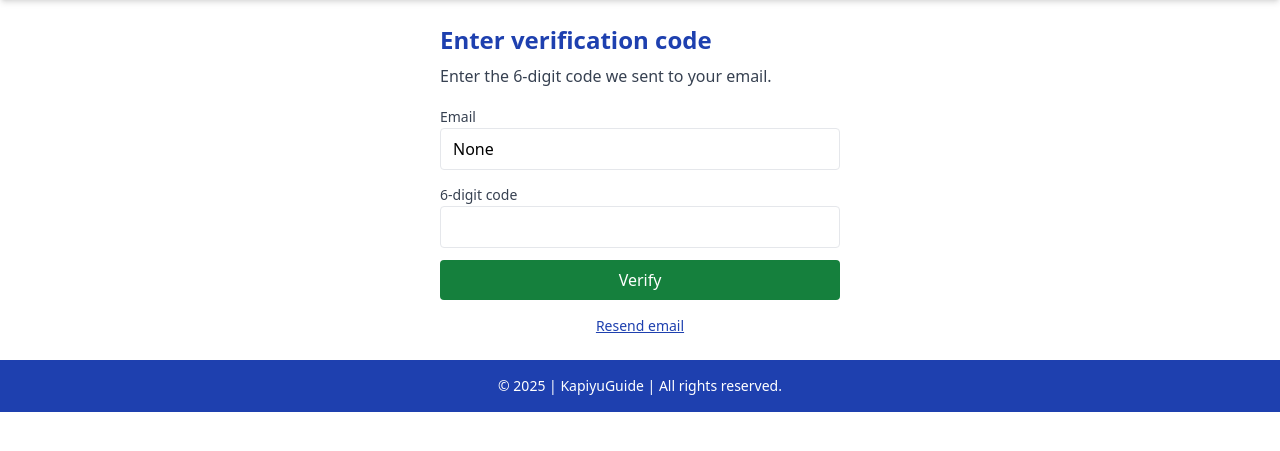
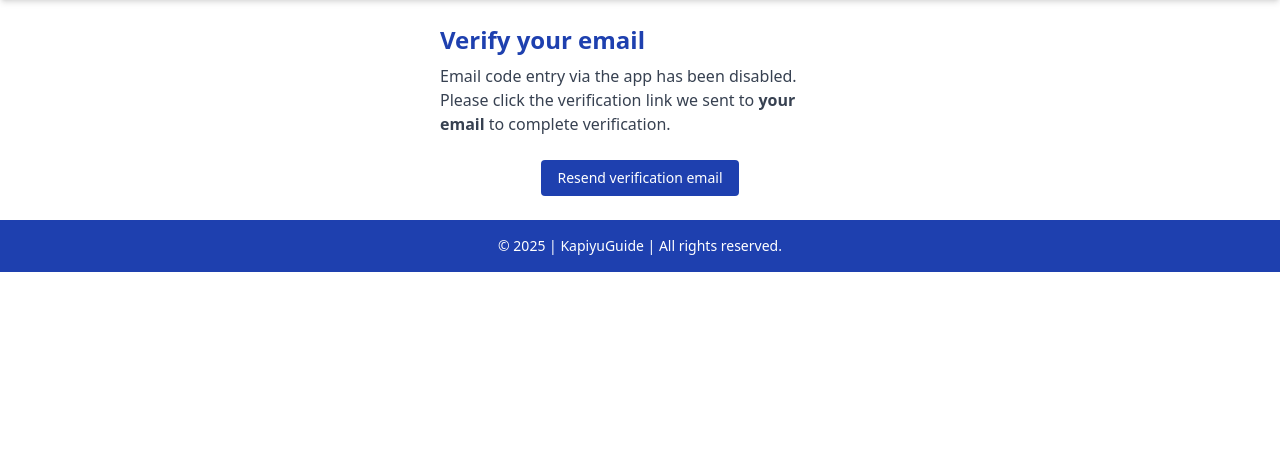
Before and after one commit to Eraal/PiyuGuide, a Flask app: page /verify-email/code in a window 1280 px wide. Shown: the part 72-523 px from the top of the page. Run offline with Flask 3, Linux system fonts and the light colour scheme; data that the repository does not hold is empty; some libraries are stand-ins or nearby versions; some web fonts are replaced.

Commit message:
Verification

```diff
--- a/templates/auth/verify_code.html
+++ b/templates/auth/verify_code.html
@@ -1,39 +1,10 @@
 {% extends 'headerbase.html' %}
 {% block content %}
 <section class="max-w-md mx-auto p-6">
-  <h1 class="text-2xl font-bold text-blue-800 mb-2">Enter verification code</h1>
-  <p class="text-gray-700">Enter the 6-digit code we sent to your email.</p>
-  <form action="{{ url_for('auth.verify_email_code') }}" method="post" class="mt-4 space-y-3" novalidate>
-    <input type="hidden" name="csrf_token" value="{{ csrf_token() }}">
-    <label class="block">
-      <span class="text-sm text-gray-700">Email</span>
-      <input type="email" name="email" required value="{{ email }}" class="border rounded px-3 py-2 w-full" />
-    </label>
-    <label class="block">
-      <span class="text-sm text-gray-700">6-digit code</span>
-      <input id="otpInput" type="text" name="code" inputmode="numeric" maxlength="6" autocomplete="one-time-code" class="border rounded px-3 py-2 w-full tracking-widest text-center" />
-    </label>
-    <button class="px-4 py-2 bg-green-700 text-white rounded w-full">Verify</button>
-  </form>
-  <div class="mt-4 text-center text-sm">
-    <a class="text-blue-800 underline" href="{{ url_for('auth.check_email', email=email) }}">Resend email</a>
+  <h1 class="text-2xl font-bold text-blue-800 mb-2">Verify your email</h1>
+  <p class="text-gray-700">Email code entry via the app has been disabled. Please click the verification link we sent to <strong>{{ email or 'your email' }}</strong> to complete verification.</p>
+  <div class="mt-6 text-center text-sm">
+    <a class="inline-block px-4 py-2 bg-blue-800 text-white rounded" href="{{ url_for('auth.check_email', email=email) }}">Resend verification email</a>
   </div>
 </section>
-<script>
-  (function(){
-    const el = document.getElementById('otpInput');
-    if(!el) return;
-    // Keep only digits and limit to 6
-    function sanitize(){
-      const digits = (el.value||'').replace(/\D+/g, '').slice(0,6);
-      if (el.value !== digits) el.value = digits;
-    }
-    el.addEventListener('input', sanitize);
-    el.addEventListener('paste', function(e){
-      requestAnimationFrame(sanitize);
-    });
-    // On form submit, ensure we only send digits; browser validation disabled via novalidate
-    el.form && el.form.addEventListener('submit', function(){ sanitize(); });
-  })();
-</script>
 {% endblock %}
--- a/templates/email/verify_email.html
+++ b/templates/email/verify_email.html
@@ -8,9 +8,7 @@
       <p style="margin:24px 0;">
         <a href="{{ verify_url }}" style="background:#1e40af;color:#fff;padding:12px 18px;border-radius:6px;text-decoration:none;display:inline-block;">Verify Email</a>
       </p>
-      <p>Or enter this 6-digit code in the app:</p>
-      <p style="font-size:22px;font-weight:bold;letter-spacing:2px;">{{ code }}</p>
-      <p style="color:#555;">This link and code expire in 48 hours. If you didn’t create an account, you can ignore this email.</p>
+  <p style="color:#555;">This link expires in 48 hours. If you didn’t create an account, you can ignore this email.</p>
       <p style="margin-top:24px;color:#666;">— PiyuGuide</p>
     </div>
   </body>
```
Also changed, not shown: templates/auth/check_email.html (+1 -8 lines).
